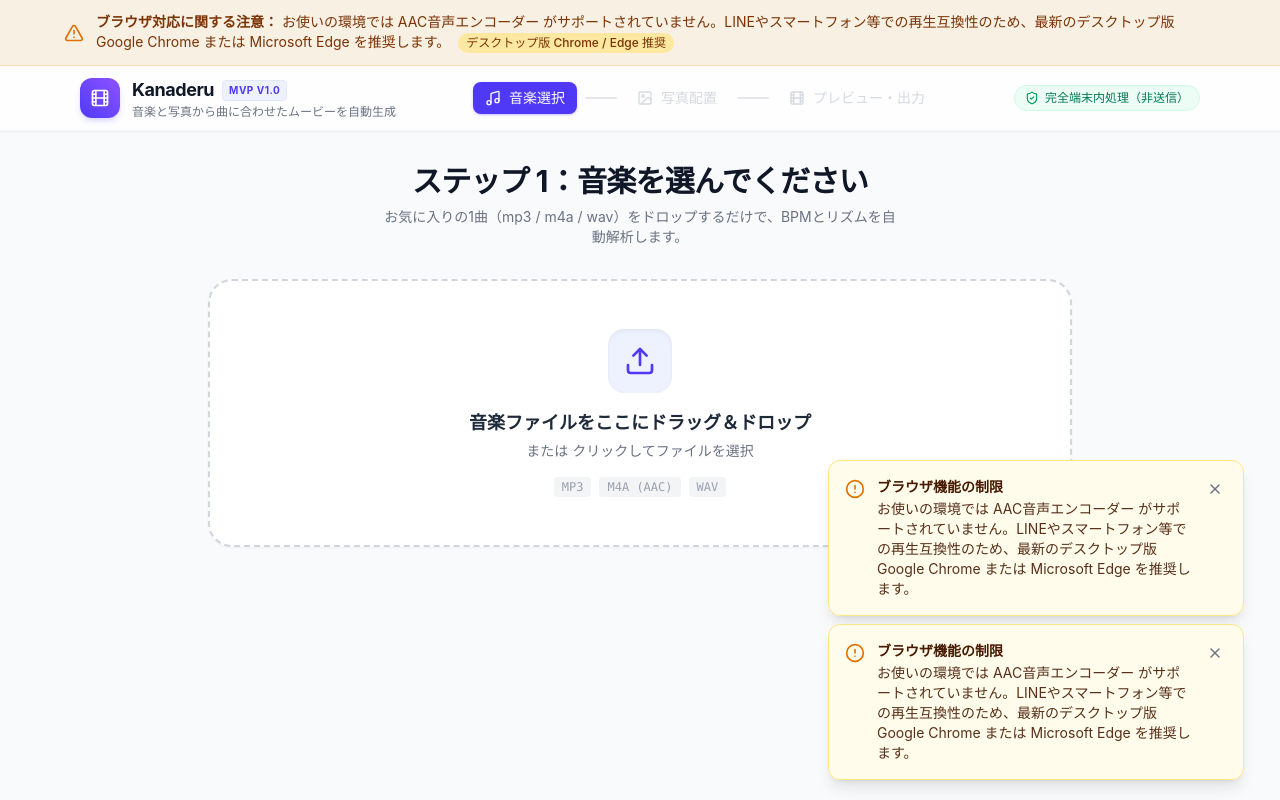
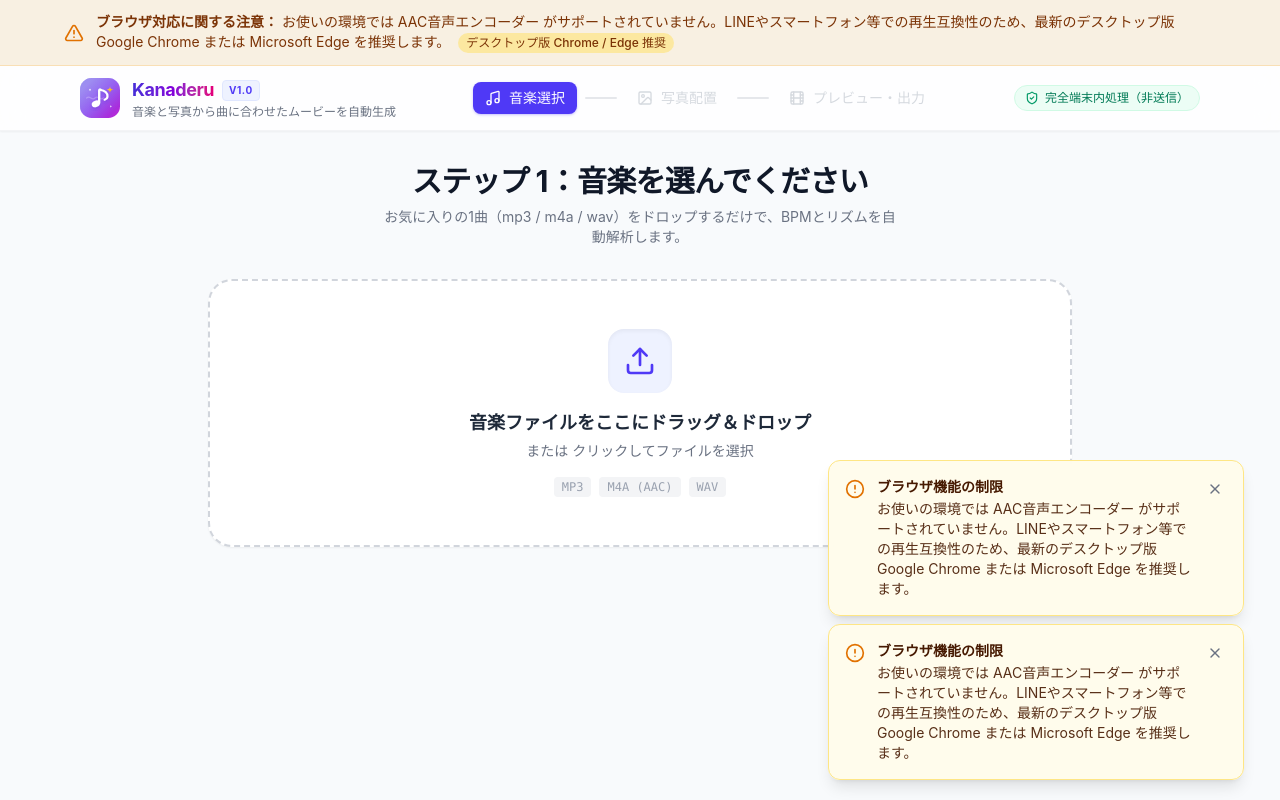
Before and after one commit to kohi/kanaderu, a React (Vite) app: page / in a window 1280 px wide. Built offline with nearby package versions, Linux system fonts and the light colour scheme.

Commit message:
feat: add bespoke Kanaderu musical-sparkle logo and favicon

```diff
--- a/index.html
+++ b/index.html
@@ -2,13 +2,14 @@
 <html lang="ja">
   <head>
     <meta charset="UTF-8" />
-    <link rel="icon" type="image/svg+xml" href="/vite.svg" />
+    <link rel="icon" type="image/svg+xml" href="./favicon.svg" />
     <meta name="viewport" content="width=device-width, initial-scale=1.0" />
+    <meta name="theme-color" content="#4F46E5" />
     <meta name="description" content="音楽1曲と写真を放り込むだけ。曲の尺と雰囲気に合ったムービーを完全ブラウザ内処理で自動生成・MP4書き出しできるWebアプリ" />
     <title>Kanaderu（カナデル）- 音楽と写真から曲に合わせたムービーを自動生成</title>
   </head>
   <body>
     <div id="root"></div>
-    <script type="module" src="/src/main.tsx"></script>
+    <script type="module" src="./src/main.tsx"></script>
   </body>
 </html>
--- a/src/components/Header.tsx
+++ b/src/components/Header.tsx
@@ -1,5 +1,6 @@
 import React from 'react';
 import { Music, Image as ImageIcon, Film, ShieldCheck, RotateCcw } from 'lucide-react';
+import { KanaderuLogo } from './KanaderuLogo';
 
 interface HeaderProps {
   currentStep: 1 | 2 | 3;
@@ -27,14 +28,14 @@ export const Header: React.FC<HeaderProps> = ({
       <div className="max-w-6xl mx-auto px-4 h-16 flex items-center justify-between gap-4">
         {/* Brand */}
         <div className="flex items-center gap-3">
-          <div className="w-10 h-10 rounded-xl bg-gradient-to-tr from-indigo-600 to-violet-500 flex items-center justify-center text-white shadow-md shadow-indigo-500/20">
-            <Film className="w-5 h-5" />
-          </div>
+          <KanaderuLogo className="w-10 h-10 shrink-0 hover:scale-105 transition-transform" />
           <div>
             <div className="flex items-center gap-2">
-              <h1 className="font-bold text-lg text-gray-900 tracking-tight">Kanaderu</h1>
+              <h1 className="font-bold text-lg text-gray-900 tracking-tight bg-gradient-to-r from-indigo-700 via-purple-700 to-pink-600 bg-clip-text text-transparent">
+                Kanaderu
+              </h1>
               <span className="text-[10px] uppercase font-bold tracking-wider px-1.5 py-0.5 rounded bg-indigo-50 text-indigo-600 border border-indigo-100">
-                MVP v1.0
+                v1.0
               </span>
             </div>
             <p className="text-xs text-gray-500 hidden sm:block">音楽と写真から曲に合わせたムービーを自動生成</p>
--- /dev/null
+++ b/src/components/KanaderuLogo.tsx
@@ -0,0 +1,106 @@
+import React from 'react';
+
+interface KanaderuLogoProps {
+  className?: string;
+  size?: number;
+}
+
+export const KanaderuLogo: React.FC<KanaderuLogoProps> = ({
+  className = 'w-10 h-10',
+  size = 40,
+}) => {
+  return (
+    <svg
+      width={size}
+      height={size}
+      viewBox="0 0 48 48"
+      fill="none"
+      xmlns="http://www.w3.org/2000/svg"
+      className={className}
+    >
+      <defs>
+        {/* Background gradient: Deep Indigo -> Vibrant Violet -> Fuchsia */}
+        <linearGradient id="kanaderu-bg" x1="0" y1="0" x2="48" y2="48" gradientUnits="userSpaceOnUse">
+          <stop offset="0%" stopColor="#4F46E5" />
+          <stop offset="50%" stopColor="#7C3AED" />
+          <stop offset="100%" stopColor="#C026D3" />
+        </linearGradient>
+
+        {/* Shimmer overlay gradient */}
+        <linearGradient id="kanaderu-glow" x1="8" y1="8" x2="40" y2="40" gradientUnits="userSpaceOnUse">
+          <stop offset="0%" stopColor="#FFFFFF" stopOpacity="0.4" />
+          <stop offset="100%" stopColor="#FFFFFF" stopOpacity="0.0" />
+        </linearGradient>
+
+        {/* Sparkle Gold Gradient */}
+        <linearGradient id="kanaderu-sparkle" x1="0" y1="0" x2="1" y2="1">
+          <stop offset="0%" stopColor="#FDE047" />
+          <stop offset="100%" stopColor="#F59E0B" />
+        </linearGradient>
+
+        <filter id="kanaderu-shadow" x="-10%" y="-10%" width="120%" height="120%">
+          <feDropShadow dx="0" dy="2" stdDeviation="2" floodColor="#4338CA" floodOpacity="0.3" />
+        </filter>
+      </defs>
+
+      {/* Rounded squircle background */}
+      <rect width="48" height="48" rx="14" fill="url(#kanaderu-bg)" />
+      <rect width="48" height="48" rx="14" fill="url(#kanaderu-glow)" />
+
+      {/* Subtle harmonic soundwaves */}
+      <path
+        d="M8 24C12 20 14 28 18 24C22 20 24 28 28 24"
+        stroke="white"
+        strokeWidth="1.5"
+        strokeLinecap="round"
+        strokeOpacity="0.25"
+      />
+
+      {/* Harmonious Music Note: Single stem with elegant hooked flag and tilted notehead */}
+      <g filter="url(#kanaderu-shadow)">
+        {/* Note Head */}
+        <ellipse
+          cx="19"
+          cy="31"
+          rx="5"
+          ry="3.8"
+          transform="rotate(-22 19 31)"
+          fill="white"
+        />
+
+        {/* Note Stem */}
+        <path
+          d="M23 30V15C23 14.4477 23.4477 14 24 14H24.5"
+          stroke="white"
+          strokeWidth="2.75"
+          strokeLinecap="round"
+        />
+
+        {/* Note Flag curving dynamically */}
+        <path
+          d="M24 14C27.5 14.5 33 16.5 33 22C33 24 31 25.5 29.5 26"
+          stroke="white"
+          strokeWidth="2.5"
+          strokeLinecap="round"
+          strokeLinejoin="round"
+        />
+      </g>
+
+      {/* Radiant Magic Sparkle 1 (Top right) */}
+      <path
+        d="M36 10C36 12.5 37.5 14 40 14C37.5 14 36 15.5 36 18C36 15.5 34.5 14 32 14C34.5 14 36 12.5 36 10Z"
+        fill="url(#kanaderu-sparkle)"
+      />
+
+      {/* Small Ambient Sparkle 2 (Bottom right) */}
+      <path
+        d="M37 32C37 33.2 37.8 34 39 34C37.8 34 37 34.8 37 36C37 34.8 36.2 34 35 34C36.2 34 37 33.2 37 32Z"
+        fill="#FFFFFF"
+        fillOpacity="0.85"
+      />
+
+      {/* Tiny Sparkle 3 (Top left) */}
+      <circle cx="12" cy="14" r="1.2" fill="#FFFFFF" fillOpacity="0.7" />
+    </svg>
+  );
+};
```
Also changed, not shown: public/favicon.svg (added).
